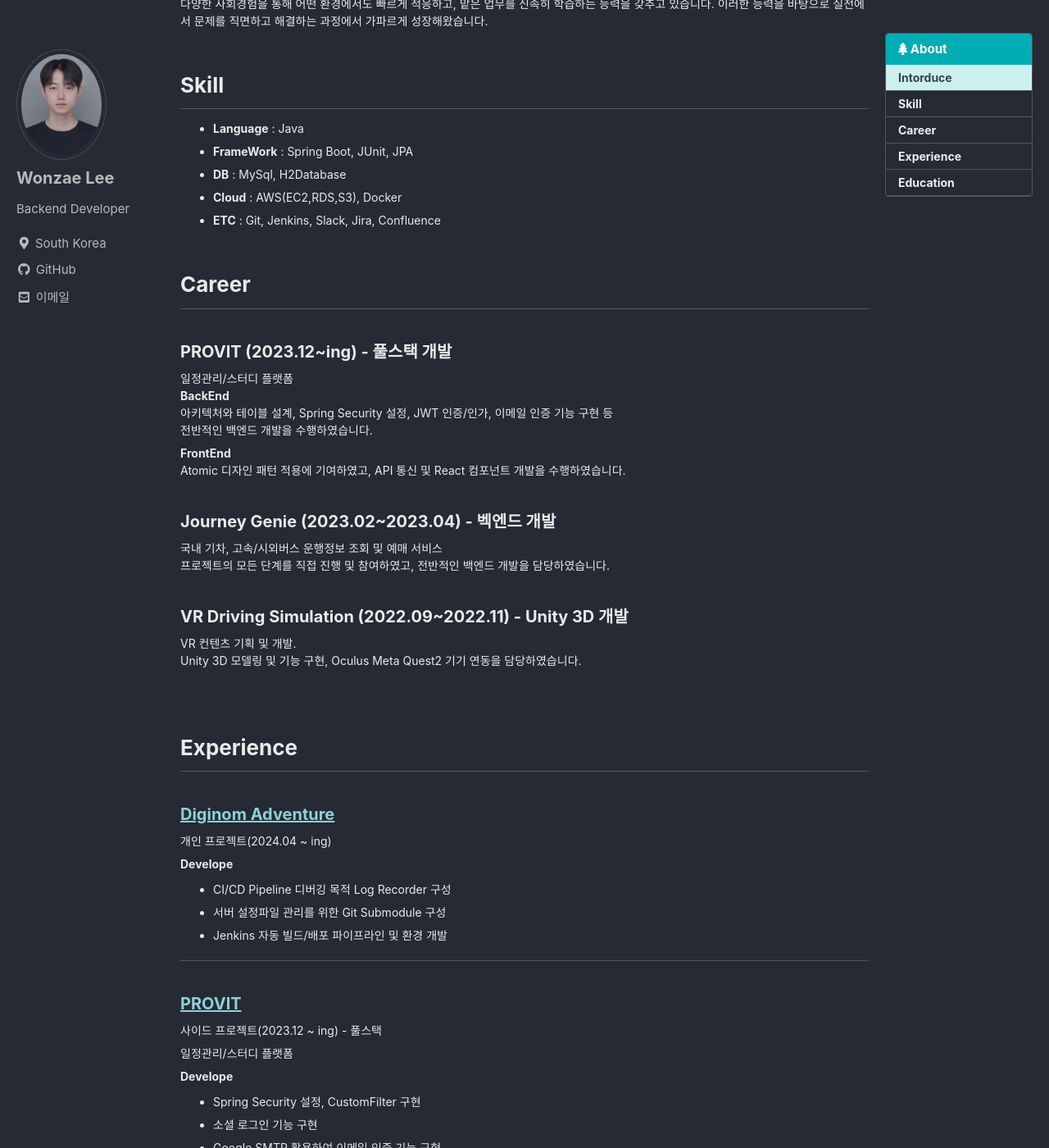
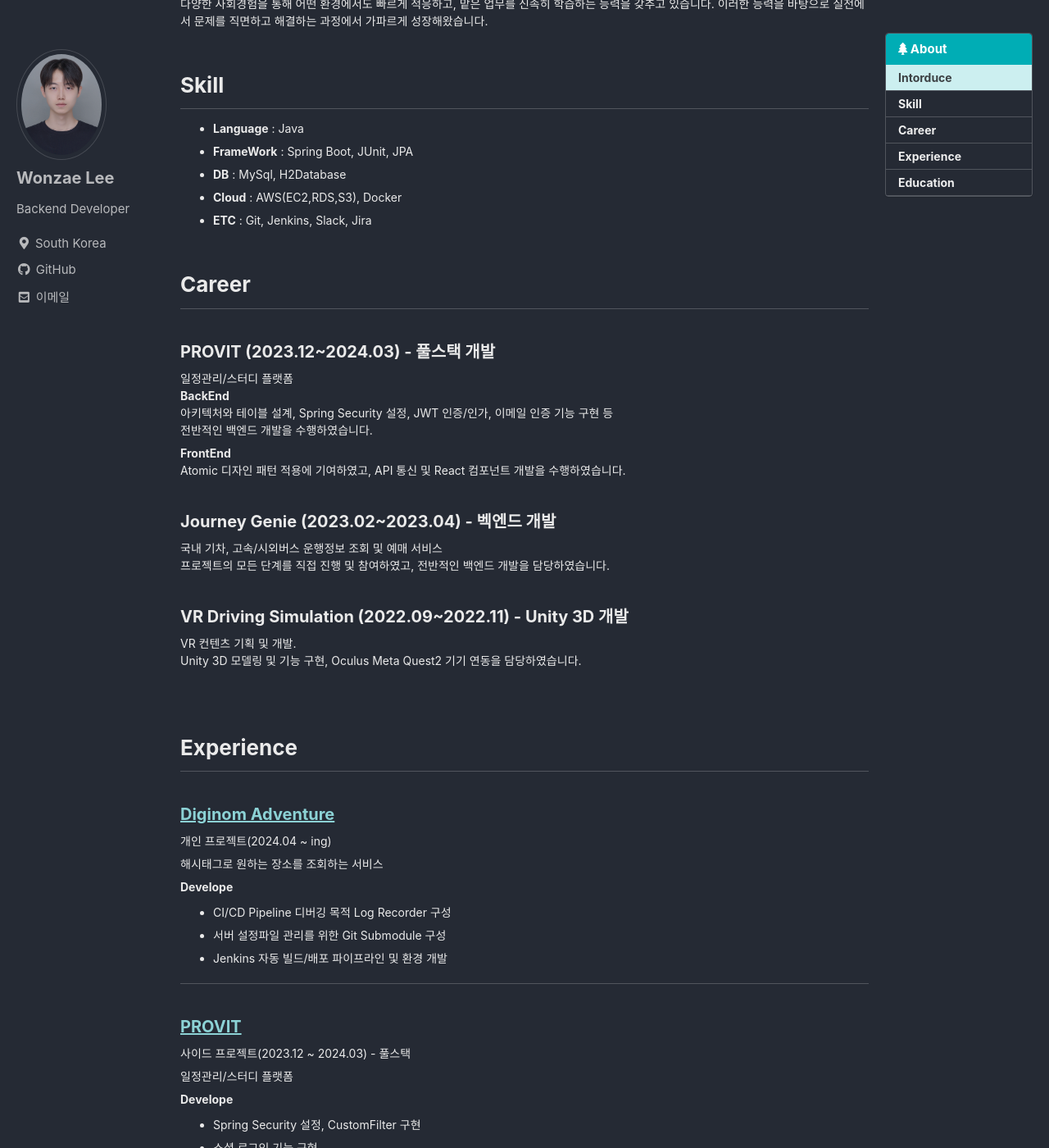
Before and after one commit to one-zeze/one-zeze.github.io, a Jekyll site: the page built from _posts/2024-03-29-about.md, in a window 1280 px wide and 1400 px high, scrolled down 323 px. Shown: the whole window at 82% size. Built offline with Jekyll 4.4.1, drawn with Linux system fonts in a browser that asks for light colours; cached includes are drawn as plain includes.

Commit message:
Update about.md

```diff
--- a/_posts/2024-03-29-about.md
+++ b/_posts/2024-03-29-about.md
@@ -37,7 +37,7 @@ last_modified_at: 2024-05-27
 - **FrameWork** : Spring Boot, JUnit, JPA
 - **DB** : MySql, H2Database
 - **Cloud** : AWS(EC2,RDS,S3), Docker
-- **ETC** : Git, Jenkins, Slack, Jira, Confluence
+- **ETC** : Git, Jenkins, Slack, Jira
 
 <!-- **Language** : Java
 
@@ -53,7 +53,7 @@ last_modified_at: 2024-05-27
 
 ## Career
 
-### PROVIT (2023.12~ing) - 풀스택 개발
+### PROVIT (2023.12~2024.03) - 풀스택 개발
 
 일정관리/스터디 플랫폼
 **BackEnd**
@@ -85,6 +85,8 @@ Unity 3D 모델링 및 기능 구현, Oculus Meta Quest2 기기 연동을 담당
 
 개인 프로젝트(2024.04 ~ ing)
 
+해시태그로 원하는 장소를 조회하는 서비스
+
 **Develope**
 
 - CI/CD Pipeline 디버깅 목적 Log Recorder 구성
@@ -99,7 +101,7 @@ Unity 3D 모델링 및 기능 구현, Oculus Meta Quest2 기기 연동을 담당
 
 ### [PROVIT](/provit/)
 
-사이드 프로젝트(2023.12 ~ ing) - 풀스택
+사이드 프로젝트(2023.12 ~ 2024.03) - 풀스택
 
 일정관리/스터디 플랫폼
 
```
